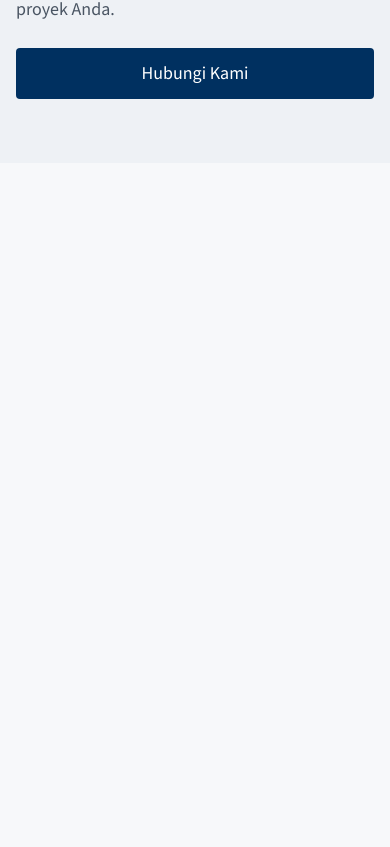
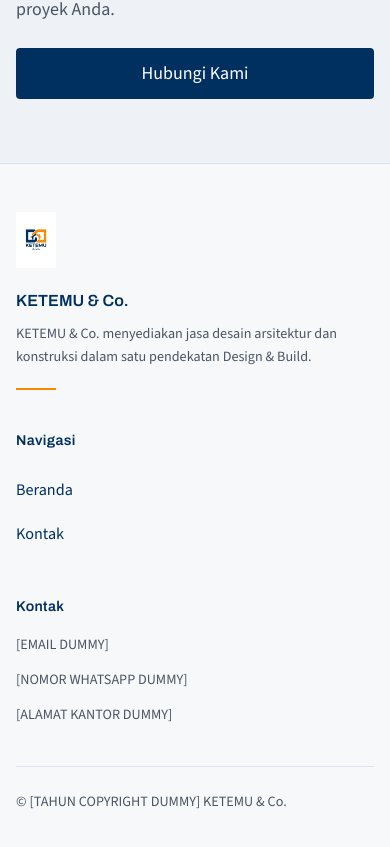
Before and after one commit to endo22/Ketemu-Co., a Next.js app: page / in a window 390 px wide. Shown: the part 1689-2536 px from the top of the page. Before the commit the page ends 1852 px from the top, so only its background shows below. Built offline with nearby package versions, Linux system fonts and the light colour scheme.

Commit message:
feat: add responsive site footer
Co-authored-by: Cursor <cursoragent@cursor.com>

```diff
--- a/src/app/layout.tsx
+++ b/src/app/layout.tsx
@@ -1,5 +1,6 @@
 import type { Metadata } from "next";
 import { Archivo, Source_Sans_3 } from "next/font/google";
+import { Footer } from "@/components/layout/Footer";
 import { Header } from "@/components/layout/Header";
 import "./globals.css";
 
@@ -40,6 +41,7 @@ export default function RootLayout({ children }: LayoutProps<"/">) {
         <main id="main" tabIndex={-1} className="flex flex-1 flex-col outline-none">
           {children}
         </main>
+        <Footer />
       </body>
     </html>
   );
--- /dev/null
+++ b/src/components/layout/Footer.tsx
@@ -0,0 +1,85 @@
+import Link from "next/link";
+import { Logo } from "@/components/brand/Logo";
+import { Container } from "@/components/ui/Container";
+import { TextLink } from "@/components/ui/TextLink";
+import {
+  footerBrand,
+  footerContact,
+  footerCopyright,
+  footerNav,
+} from "@/content/footer";
+
+export function Footer() {
+  return (
+    <footer className="mt-auto border-t border-grey-200 bg-grey-50">
+      <Container className="py-12 lg:py-16">
+        <div className="grid gap-10 md:grid-cols-2 lg:grid-cols-3 lg:gap-12">
+          <div className="flex flex-col gap-5 md:col-span-2 lg:col-span-1">
+            <Link
+              href="/"
+              aria-label="KETEMU & Co."
+              className="inline-flex w-fit focus-visible:outline focus-visible:outline-2 focus-visible:outline-offset-2 focus-visible:outline-navy-600"
+            >
+              <Logo
+                alt=""
+                className="h-14 w-auto max-h-16 object-contain object-left sm:h-16"
+              />
+            </Link>
+            <div className="flex max-w-sm flex-col gap-2">
+              <p className="font-display text-base font-semibold text-navy-800">
+                {footerBrand.name}
+              </p>
+              {/* DRAFT — PENDING OWNER APPROVAL */}
+              <p className="text-pretty text-sm leading-relaxed text-grey-600">
+                {footerBrand.description}
+              </p>
+            </div>
+            <div
+              className="h-0.5 w-10 bg-orange-500"
+              aria-hidden="true"
+            />
+          </div>
+
+          <div className="flex flex-col gap-4">
+            <p className="font-display text-sm font-semibold tracking-wide text-navy-800">
+              Navigasi
+            </p>
+            <nav aria-label="Navigasi footer">
+              <ul className="flex flex-col">
+                {footerNav.map((item) => (
+                  <li key={item.href}>
+                    <TextLink
+                      href={item.href}
+                      className="inline-flex min-h-11 items-center no-underline hover:underline"
+                    >
+                      {item.label}
+                    </TextLink>
+                  </li>
+                ))}
+              </ul>
+            </nav>
+          </div>
+
+          <div className="flex flex-col gap-4">
+            <p className="font-display text-sm font-semibold tracking-wide text-navy-800">
+              Kontak
+            </p>
+            <ul className="flex flex-col gap-3 text-sm leading-relaxed text-grey-600">
+              {/* DUMMY — REPLACE BEFORE PRODUCTION */}
+              <li>{footerContact.email}</li>
+              {/* DUMMY — REPLACE BEFORE PRODUCTION */}
+              <li>{footerContact.whatsapp}</li>
+              {/* DUMMY — REPLACE BEFORE PRODUCTION */}
+              <li>{footerContact.address}</li>
+            </ul>
+          </div>
+        </div>
+
+        <div className="mt-10 border-t border-grey-200 pt-6">
+          {/* DUMMY — REPLACE BEFORE PRODUCTION */}
+          <p className="text-sm text-grey-600">{footerCopyright.line}</p>
+        </div>
+      </Container>
+    </footer>
+  );
+}
--- /dev/null
+++ b/src/content/footer.ts
@@ -0,0 +1,31 @@
+/**
+ * Footer content for KETEMU & Co.
+ */
+
+export const footerBrand = {
+  name: "KETEMU & Co.",
+  /** DRAFT — PENDING OWNER APPROVAL */
+  description:
+    "KETEMU & Co. menyediakan jasa desain arsitektur dan konstruksi dalam satu pendekatan Design & Build.",
+} as const;
+
+/** Footer nav — only routes that exist today. Do not use primaryNav. */
+export const footerNav = [
+  { label: "Beranda", href: "/" },
+  { label: "Kontak", href: "/contact" },
+] as const;
+
+export const footerContact = {
+  // DUMMY — REPLACE BEFORE PRODUCTION
+  email: "[EMAIL DUMMY]",
+  // DUMMY — REPLACE BEFORE PRODUCTION
+  whatsapp: "[NOMOR WHATSAPP DUMMY]",
+  // DUMMY — REPLACE BEFORE PRODUCTION
+  address: "[ALAMAT KANTOR DUMMY]",
+} as const;
+
+export const footerCopyright = {
+  // DUMMY — REPLACE BEFORE PRODUCTION
+  year: "[TAHUN COPYRIGHT DUMMY]",
+  line: "© [TAHUN COPYRIGHT DUMMY] KETEMU & Co.",
+} as const;
```
